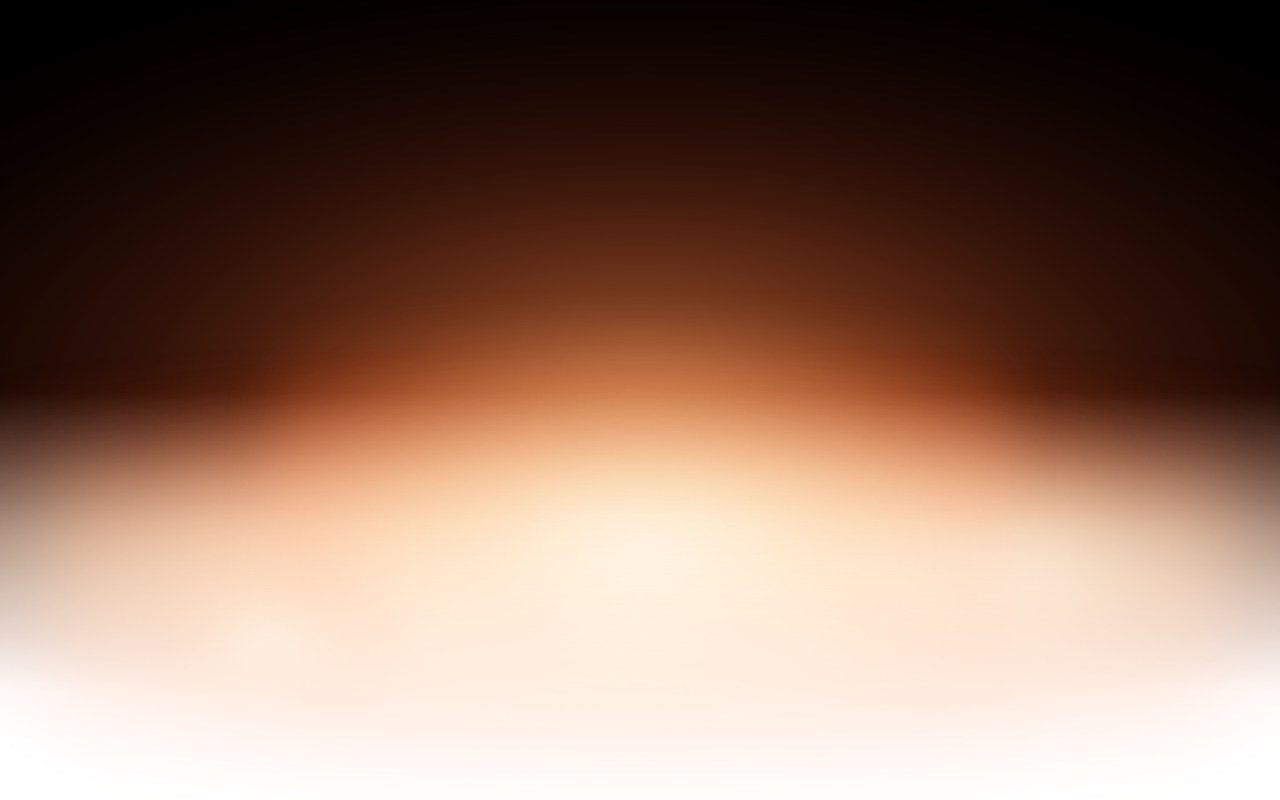
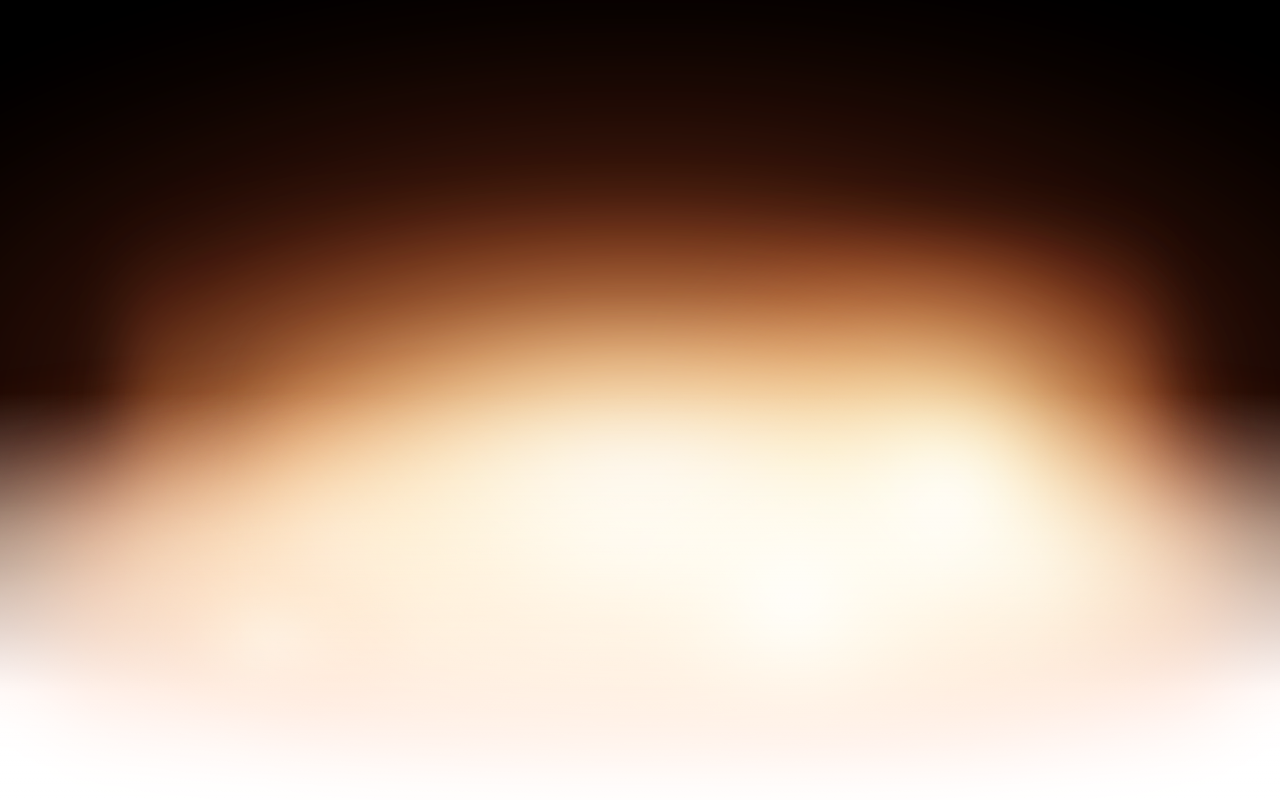
Before and after one commit to irvinGoVibe/eval-lens-landing, a Next.js app in the folder web/: page / in a window 1280 px wide. Shown: the part 3656-4456 px from the top of the page. Built offline with nearby package versions, Linux system fonts and the light colour scheme.

Commit message:
Add pulsing and flashing animations to OrangeGlow component in globals.css and update OrangeGlow.tsx to include new elements. This enhances the visual dynamics of the section, creating a rolling wave effect with synchronized animations.

```diff
--- a/web/src/app/globals.css
+++ b/web/src/app/globals.css
@@ -1152,6 +1152,68 @@ body:not(.hero-ready){overflow:hidden;}
     rgba(255, 110, 56, .08) 52%,
     transparent 82%);
   filter:blur(42px);opacity:.62;}
+/* bright pulsing orbs — three white-hot rounds layered on top of the halo;
+   peak in sequence L→C→R to feel like a rolling wave */
+.section-orange-glow__bloom--pulse{
+  bottom:-22%;
+  width:min(44vw,520px);
+  aspect-ratio:1/1;
+  background:radial-gradient(circle at 50% 50%,
+    rgba(255, 255, 250, 1)    0%,
+    rgba(255, 248, 222, .98)  8%,
+    rgba(255, 228, 178, .9)   18%,
+    rgba(255, 195, 130, .68)  32%,
+    rgba(255, 150, 85, .42)   48%,
+    rgba(255, 105, 50, .2)    64%,
+    rgba(255, 80, 35, .06)    78%,
+    transparent 90%);
+  filter:blur(22px);
+  mix-blend-mode:screen;
+}
+.section-orange-glow__bloom--pulse-c{
+  left:50%;
+  width:min(78vw,900px);
+  aspect-ratio:1.9/1;
+  bottom:-14%;
+  background:radial-gradient(ellipse 92% 62% at 50% 50%,
+    rgba(255, 255, 250, 1)    0%,
+    rgba(255, 248, 222, .98)  8%,
+    rgba(255, 228, 178, .9)   20%,
+    rgba(255, 195, 130, .68)  36%,
+    rgba(255, 150, 85, .42)   52%,
+    rgba(255, 105, 50, .2)    68%,
+    rgba(255, 80, 35, .06)    80%,
+    transparent 92%);
+}
+.section-orange-glow__bloom--pulse-l{
+  left:26%;
+  width:min(38vw,460px);
+  bottom:-20%;
+}
+.section-orange-glow__bloom--pulse-r{
+  left:74%;
+  width:min(38vw,460px);
+  bottom:-20%;
+}
+/* bright flashes at the seams between adjacent orbs — punchy, brief, peak
+   when the wave crests halfway between two neighbours */
+.section-orange-glow__bloom--flash{
+  width:min(22vw,260px);
+  aspect-ratio:1.2/1;
+  bottom:-10%;
+  background:radial-gradient(ellipse 70% 78% at 50% 50%,
+    rgba(255, 255, 248, 1)    0%,
+    rgba(255, 240, 200, .9)   16%,
+    rgba(255, 205, 145, .58)  38%,
+    rgba(255, 150, 88, .26)   60%,
+    rgba(255, 95, 45, .08)    78%,
+    transparent 90%);
+  filter:blur(14px);
+  mix-blend-mode:screen;
+  opacity:0;
+}
+.section-orange-glow__bloom--flash-lc{ left:38%; }
+.section-orange-glow__bloom--flash-cr{ left:62%; }
 
 /* "voice glow" breathing — wide halo + three offset pulsing orbs */
 @keyframes glow-breath-wide{
@@ -1223,6 +1285,24 @@ body:not(.hero-ready){overflow:hidden;}
   33%    { transform:translate3d(-48%,0,0) scaleX(1.06); opacity:1; }
   66%    { transform:translate3d(-52%,0,0) scaleX(.95);  opacity:.68; }
 }
+/* strong heartbeat for the three bright orbs — used with staggered
+   animation-delay (L→C→R) to create a rolling wave across the halo */
+@keyframes glow-orb-pulse{
+  0%, 100% { transform:translate3d(-50%,6%,0) scale(.62); opacity:.18; }
+  42%      { transform:translate3d(-50%,-3%,0) scale(1.18); opacity:1;  }
+  58%      { transform:translate3d(-50%,-3%,0) scale(1.18); opacity:1;  }
+}
+@keyframes glow-orb-pulse-c{
+  0%, 100% { transform:translate3d(-50%,4%,0) scale(.66); opacity:.28; }
+  42%      { transform:translate3d(-50%,-6%,0) scale(1.26); opacity:1;  }
+  58%      { transform:translate3d(-50%,-6%,0) scale(1.26); opacity:1;  }
+}
+/* quick punchy flash — mostly invisible, brief bloom on the wave crest */
+@keyframes glow-orb-flash{
+  0%, 30%, 100% { transform:translate3d(-50%,2%,0) scale(.7); opacity:0; }
+  50%           { transform:translate3d(-50%,-4%,0) scale(1.18); opacity:.95; }
+  70%           { transform:translate3d(-50%,-4%,0) scale(1.28); opacity:0; }
+}
 .section-orange-glow__bloom--wide{
   animation:glow-breath-wide 7.5s ease-in-out infinite;
   will-change:transform,opacity;}
@@ -1266,8 +1346,29 @@ body:not(.hero-ready){overflow:hidden;}
 .section-orange-glow__bloom--rim{
   animation:glow-drift-rim 9s ease-in-out -3s infinite;
   will-change:transform,opacity;}
+/* wave timing: 4.5s cycle, peak at 50%; staggered delays make L→C→R peaks
+   land 1.5s apart so the three orbs read as a rolling wave */
+.section-orange-glow__bloom--pulse-l{
+  animation:glow-orb-pulse 4.5s ease-in-out -2.25s infinite;
+  will-change:transform,opacity;}
+.section-orange-glow__bloom--pulse-c{
+  animation:glow-orb-pulse-c 4.5s ease-in-out -.75s infinite;
+  will-change:transform,opacity;}
+.section-orange-glow__bloom--pulse-r{
+  animation:glow-orb-pulse 4.5s ease-in-out .75s infinite;
+  will-change:transform,opacity;}
+/* flashes peak between the main orbs — lc fires between L (t=0) and C (t=1.5)
+   peaks (so peak at t=.75 → delay -1.5s); cr fires between C and R (peak at
+   t=2.25 → delay 0) */
+.section-orange-glow__bloom--flash-lc{
+  animation:glow-orb-flash 4.5s ease-in-out -1.5s infinite;
+  will-change:transform,opacity;}
+.section-orange-glow__bloom--flash-cr{
+  animation:glow-orb-flash 4.5s ease-in-out 0s infinite;
+  will-change:transform,opacity;}
 @media (prefers-reduced-motion: reduce){
   .section-orange-glow__bloom{ animation:none !important; }
+  .section-orange-glow__bloom--pulse{ opacity:.6 !important; }
 }
 
 /* mist bridge — kept available below OrangeGlow for iteration; OrangeGlow
--- a/web/src/components/sections/OrangeGlow.tsx
+++ b/web/src/components/sections/OrangeGlow.tsx
@@ -16,6 +16,11 @@ export function OrangeGlow() {
         <div className="section-orange-glow__bloom section-orange-glow__bloom--spark section-orange-glow__bloom--spark-3"></div>
         <div className="section-orange-glow__bloom section-orange-glow__bloom--core section-orange-glow__bloom--core-hot"></div>
         <div className="section-orange-glow__bloom section-orange-glow__bloom--rim"></div>
+        <div className="section-orange-glow__bloom section-orange-glow__bloom--pulse section-orange-glow__bloom--pulse-l"></div>
+        <div className="section-orange-glow__bloom section-orange-glow__bloom--pulse section-orange-glow__bloom--pulse-r"></div>
+        <div className="section-orange-glow__bloom section-orange-glow__bloom--pulse section-orange-glow__bloom--pulse-c"></div>
+        <div className="section-orange-glow__bloom section-orange-glow__bloom--flash section-orange-glow__bloom--flash-lc"></div>
+        <div className="section-orange-glow__bloom section-orange-glow__bloom--flash section-orange-glow__bloom--flash-cr"></div>
       </div>
     </div>
   );
```
